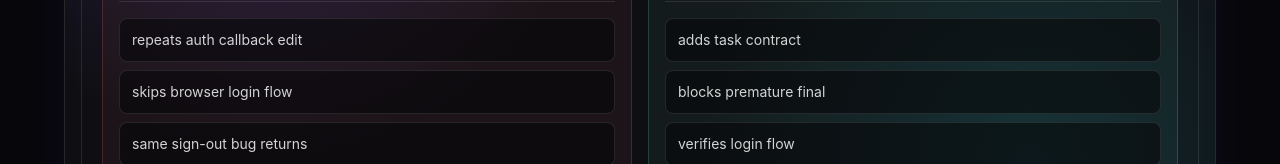
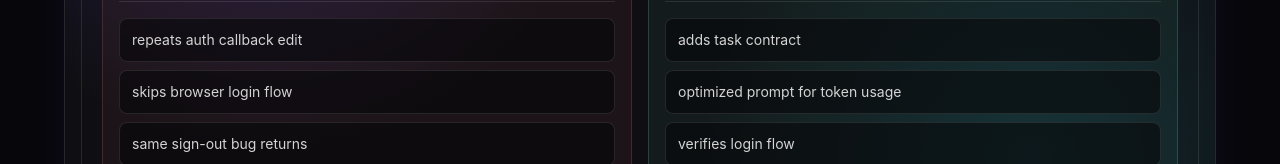
Before and after one commit to Roman0180/agent-guard, a Next.js app in the folder apps/dashboard/: page / in a window 1280 px wide. Shown: the part 535-699 px from the top of the page. Built offline with nearby package versions, Linux system fonts and the light colour scheme.

Commit message:
text update

```diff
--- a/apps/dashboard/app/page.tsx
+++ b/apps/dashboard/app/page.tsx
@@ -940,7 +940,7 @@ function ComparisonCard() {
             tone="emerald"
             cost="$1.41"
             outcome="validated fix"
-            lines={["adds task contract", "blocks premature final", "verifies login flow"]}
+            lines={["adds task contract", "optimized prompt for token usage", "verifies login flow"]}
           />
         </div>
       </div>
```
